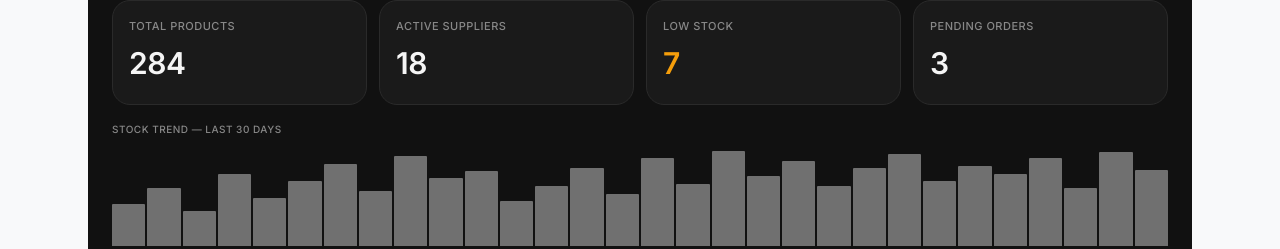
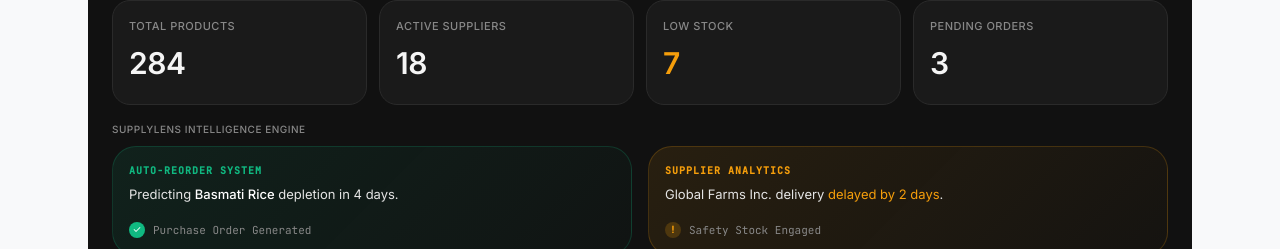
Before and after one commit to AmitSharma404/SupplyLens, a React (Vite) app in the folder frontend/: page / in a window 1280 px wide. Shown: the part 703-952 px from the top of the page. Built offline with nearby package versions, Linux system fonts and the light colour scheme; no server answers.

Commit message:
feat: enhance landing page mock dashboard with intelligence engine widgets

```diff
--- a/frontend/src/components/landing/DashboardPreview.jsx
+++ b/frontend/src/components/landing/DashboardPreview.jsx
@@ -54,22 +54,46 @@ const DashboardPreview = () => {
 
         {/* Chart label */}
         <p style={{ fontSize: '10px', fontWeight: 500, letterSpacing: '0.5px', textTransform: 'uppercase', color: '#888', marginBottom: '8px' }}>
-          Stock Trend — Last 30 Days
+          SupplyLens Intelligence Engine
         </p>
 
-        {/* Bar chart */}
-        <div className="flex items-end gap-[2px] mb-6" style={{ height: '100px' }}>
-          {barData.map((h, i) => (
+        {/* Intelligence Engine Widgets instead of bars */}
+        <div className="flex gap-4 mb-6" style={{ height: '110px' }}>
             <motion.div
-              key={i}
-              className="flex-1 rounded-t-[1px]"
-              style={{ background: 'rgba(255,255,255,0.4)' }}
-              initial={{ height: 0 }}
-              whileInView={{ height: `${h}%` }}
+              className="flex-1 rounded-xl p-4 flex flex-col justify-between"
+              style={{ background: 'linear-gradient(135deg, rgba(16,185,129,0.1), rgba(16,185,129,0.02))', border: '1px solid rgba(16,185,129,0.2)' }}
+              initial={{ opacity: 0, x: -20 }}
+              whileInView={{ opacity: 1, x: 0 }}
               viewport={{ once: true }}
-              transition={{ duration: 0.4, delay: i * 0.015, ease: 'easeOut' }}
-            />
-          ))}
+              transition={{ duration: 0.5, delay: 0.2 }}
+            >
+              <div>
+                <p style={{ fontSize: '10px', fontWeight: 600, color: '#10b981', letterSpacing: '1px', textTransform: 'uppercase', fontFamily: 'var(--font-mono)' }}>Auto-Reorder System</p>
+                <p style={{ fontSize: '13px', color: '#e5e5e5', marginTop: '6px', lineHeight: 1.4 }}>Predicting <span style={{ color: '#fff', fontWeight: 500 }}>Basmati Rice</span> depletion in 4 days.</p>
+              </div>
+              <div className="flex items-center gap-2 mt-2">
+                 <span className="flex items-center justify-center w-4 h-4 rounded-full" style={{ background: '#10b981', color: '#fff', fontSize: '10px' }}>✓</span>
+                 <span style={{ fontSize: '11px', color: '#888', fontFamily: 'var(--font-mono)' }}>Purchase Order Generated</span>
+              </div>
+            </motion.div>
+
+            <motion.div
+              className="flex-1 rounded-xl p-4 flex flex-col justify-between"
+              style={{ background: 'linear-gradient(135deg, rgba(245,158,11,0.1), rgba(245,158,11,0.02))', border: '1px solid rgba(245,158,11,0.2)' }}
+              initial={{ opacity: 0, x: 20 }}
+              whileInView={{ opacity: 1, x: 0 }}
+              viewport={{ once: true }}
+              transition={{ duration: 0.5, delay: 0.4 }}
+            >
+              <div>
+                <p style={{ fontSize: '10px', fontWeight: 600, color: '#f59e0b', letterSpacing: '1px', textTransform: 'uppercase', fontFamily: 'var(--font-mono)' }}>Supplier Analytics</p>
+                <p style={{ fontSize: '13px', color: '#e5e5e5', marginTop: '6px', lineHeight: 1.4 }}>Global Farms Inc. delivery <span style={{ color: '#f59e0b' }}>delayed by 2 days</span>.</p>
+              </div>
+              <div className="flex items-center gap-2 mt-2">
+                 <span className="flex items-center justify-center w-4 h-4 rounded-full" style={{ background: 'rgba(245,158,11,0.2)', color: '#f59e0b', fontSize: '10px', fontWeight: 'bold' }}>!</span>
+                 <span style={{ fontSize: '11px', color: '#888', fontFamily: 'var(--font-mono)' }}>Safety Stock Engaged</span>
+              </div>
+            </motion.div>
         </div>
 
         {/* Live Feed */}
```
